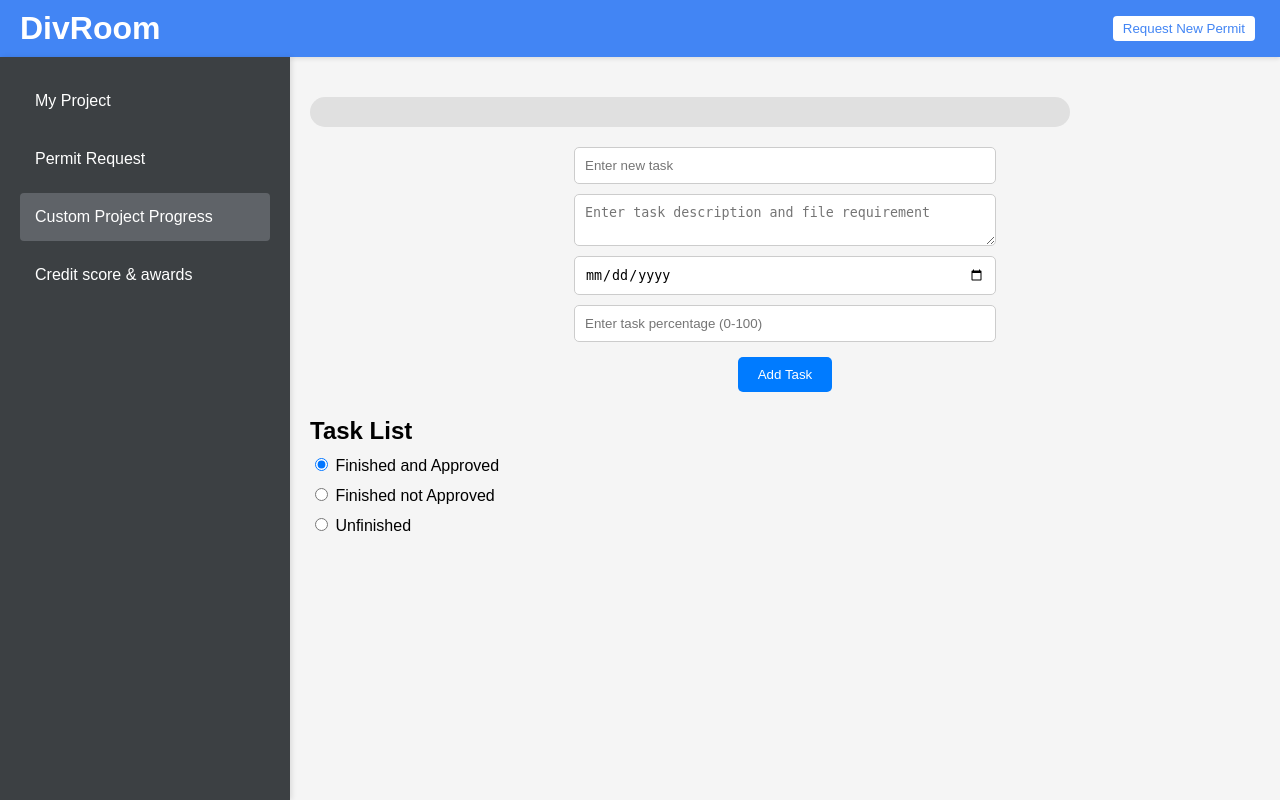
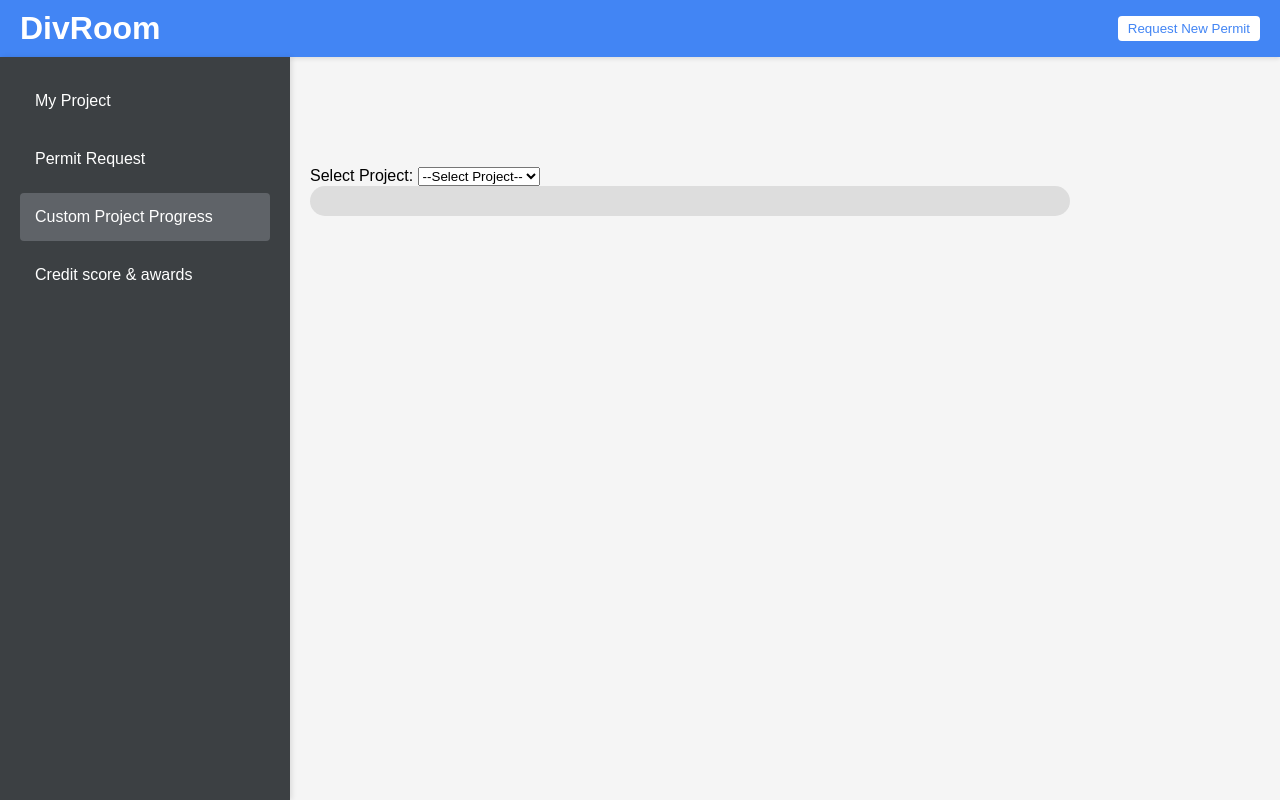
Before and after one commit to FamousTeen/Project_ADSI, a PHP site: page /progressBar.php in a window 1280 px wide. Run offline with PHP 8.4, Linux system fonts and the light colour scheme; a user stored in the database is signed in; data comes from the database, SQL or seed files in the repository.

Commit message:
progressBarPush
test

```diff
--- a/progressBar.css
+++ b/progressBar.css
@@ -1,192 +1,88 @@
 /* body {
     font-family: Arial, sans-serif;
-    margin: 0;
-    padding: 20px;
     display: flex;
     flex-direction: column;
     align-items: center;
-    background-color: #f4f4f4;
+    justify-content: center;
+    background-color: #f0f0f0;
+    margin: 0;
+    padding: 20px;
+} */
+
+/* .project-selection {
+    margin-bottom: 20px;
 }
 
-.navbar {
-    width: 100%;
-    background-color: #333;
-    color: white;
-    padding: 10px;
-    display: flex;
-    justify-content: space-between;
-    align-items: center;
-    box-shadow: 0 2px 4px rgba(0, 0, 0, 0.1);
-}
-
-.navbar-icons {
-    display: flex;
-    justify-content: space-between;
-    width: 100%;
-}
-
-.hamburger-icon {
-    font-size: 24px;
-    cursor: pointer;
-}
-
-.profile-icon {
-    font-size: 24px;
-    cursor: pointer;
-    margin-left: auto;
+.project-selection label,
+.project-selection select {
+    font-size: 16px;
+    margin: 5px;
 } */
 
-.progress-bar-container {
+.progress-container {
     width: 80%;
-    height: 30px;
-    background-color: #e0e0e0;
+    background-color: #ddd;
     border-radius: 25px;
-    position: relative;
+    margin-bottom: 20px;
     overflow: hidden;
-    margin: 20px 0;
 }
 
 .progress-bar {
-    height: 100%;
-    position: absolute;
-    top: 0;
-    transition: width 0.4s ease;
+    height: 30px;
+    width: 0;
+    background-color: #4caf50;
+    border-radius: 25px;
+    transition: width 0.2s ease-in-out;
 }
 
-.background {
-    background-color: #e0e0e0;
-    z-index: 1;
+.task-form {
+    background-color: white;
+    padding: 20px;
+    border-radius: 10px;
+    box-shadow: 0 2px 4px rgba(0, 0, 0, 0.1);
+    width: 80%;
+    max-width: 400px;
+    margin-bottom: 20px;
 }
 
-.approved {
-    background-color: #4caf50; /* Green */
-    z-index: 3; /* Ensure this bar is above the background bar */
+.task-form h2 {
+    margin-top: 0;
 }
 
-.not-approved {
-    background-color: #ffeb3b; /* Yellow */
-    color: #000; /* Black text for better contrast on yellow background */
-    z-index: 2; /* Ensure this bar is below the approved bar */
+.task-form label {
+    display: block;
+    margin: 10px 0 5px;
 }
 
-/* Responsive Design */
-@media (max-width: 768px) {
-    .progress-bar-container {
-        width: 90%;
-    }
-}
-
-@media (max-width: 480px) {
-    .progress-bar-container {
-        width: 100%;
-    }
-}
-
-button {
-    padding: 10px 20px;
-    margin: 5px;
-    cursor: pointer;
-    border: none;
-    background-color: #007bff;
-    color: white;
-    border-radius: 5px;
-}
-
-button:hover {
-    background-color: #0056b3;
-}
-
-.task-controls {
-    margin-bottom: 20px;
-    display: flex;
-    flex-direction: column;
-    align-items: center;
-}
-
-.task-controls input,
-.task-controls textarea {
+.task-form input,
+.task-form textarea {
+    width: 100%;
+    padding: 10px;
     margin-bottom: 10px;
-    padding: 10px;
-    width: 100%;
-    max-width: 400px;
     border: 1px solid #ccc;
     border-radius: 5px;
 }
 
-.task-list {
-    width: 80%;
-    margin-top: 20px;
-}
-
-.task-list h2 {
-    margin-bottom: 10px;
-}
-
-.task-list div {
-    margin-bottom: 10px;
-}
-
-.task-list ul {
-    list-style-type: none;
-    padding: 0;
-}
-
-.task-list li {
-    padding: 10px;
-    margin-bottom: 5px;
-    border-radius: 5px;
-    display: flex;
-    flex-direction: column;
-    background-color: #fff;
-}
-
-.task-list li .task-info {
-    display: flex;
-    justify-content: space-between;
-    align-items: center;
-}
-
-.task-list li .task-info button {
-    margin-left: 10px;
-}
-
-.task-list .approved {
-    background-color: #d4edda;
-    color: #155724;
-}
-
-.task-list .not-approved {
-    background-color: #fff3cd;
-    color: #856404;
-}
-
-.task-list .unfinished {
-    background-color: #f8d7da;
-    color: #721c24;
-}
-
-.description {
-    margin-top: 10px;
-    padding: 5px;
-    border: 1px solid #ccc;
-    border-radius: 5px;
-    width: 100%;
-    box-sizing: border-box;
-}
-
-.task-list button {
-    padding: 5px 10px;
+.task-form button {
+    padding: 10px 20px;
+    font-size: 16px;
     cursor: pointer;
+    background-color: #4caf50;
+    color: white;
     border: none;
-    background-color: #28a745;
-    color: white;
     border-radius: 5px;
 }
 
-.task-list button.deny {
-    background-color: #dc3545;
+.task-form button:hover {
+    background-color: #45a049;
 }
 
-.task-list button:hover {
-    opacity: 0.8;
+.task {
+    background-color: white;
+    padding: 20px;
+    border-radius: 10px;
+    box-shadow: 0 2px 4px rgba(0, 0, 0, 0.1);
+    width: 80%;
+    max-width: 600px;
+    margin-bottom: 20px;
 }
--- a/progressBar.php
+++ b/progressBar.php
@@ -68,39 +68,42 @@ foreach ($result as $row) {
         <div class="progress-bar not-approved" id="not-approved-progress" style="width: 0%;"></div>
     </div>
 
-    <div class="task-controls">
-        <input type="text" id="new-task-input" placeholder="Enter new task">
-        <textarea id="new-task-desc" placeholder="Enter task description and file requirement"></textarea>
-        <input type="date" id="new-task-deadline" placeholder="Enter deadline">
-        <input type="number" id="new-task-percent" placeholder="Enter task percentage (0-100)">
-        <button onclick="addTask()">Add Task</button>
+    <div class="project-selection">
+        <label for="project-select">Select Project:</label>
+        <select id="project-select" onchange="switchProject()">
+            <option value="">--Select Project--</option>
+            <option value="Project 1">Project 1</option>
+            <option value="Project 2">Project 2</option>
+            <option value="Project 3">Project 3</option>
+        </select>
     </div>
 
-    <div class="task-list">
-        <h2>Task List</h2>
-        <div>
-            <input type="radio" id="filter1" name="filter" value="approved" checked onclick="filterTasks('approved')">
-            <label for="filter1">Finished and Approved</label>
-        </div>
-        <div>
-            <input type="radio" id="filter2" name="filter" value="not-approved" onclick="filterTasks('not-approved')">
-            <label for="filter2">Finished not Approved</label>
-        </div>
-        <div>
-            <input type="radio" id="filter3" name="filter" value="unfinished" onclick="filterTasks('unfinished')">
-            <label for="filter3">Unfinished</label>
-        </div>
-        <ul id="task-list">
-            <!-- Tasks will be dynamically added here -->
-        </ul>
+    <div class="progress-container">
+        <div class="progress-bar" id="progress-bar"></div>
     </div>
 
-    <script src="progressBarScript.js"></script>
+    <div class="task-form" style="display:none;" id="task-form">
+        <h2>Add Task</h2>
+        <form action="progressBar_query.php" method="POST"></form>
+        <label for="task">Task:</label>
+        <input type="text" id="task" name="task">
 
-            <!-- Project Cards will be added here -->
-        </main>
+        <label for="description">Description:</label>
+        <textarea id="description" name="description"></textarea>
+
+        <label for="deadline">Deadline:</label>
+        <input type="date" id="deadline" name="deadline">
+
+        <label for="percentage">Percentage:</label>
+        <input type="number" id="percentage" name="percentage" min="0" max="100">
+
+        <input type="hidden" id="idProject" name="idProject">
+
+        <button type="submit" name="addtask" onclick="addTask()">Add Task</button>
     </div>
 
+    <div id="task-container"></div>
+    <script src="progressBarScript.js"></script>
     <!-- Create Project Modal -->
 
 
```
Also changed, not shown: progressBarScript.js (+48 -98 lines), progressBar_query.php (added, +29 -0 lines).
